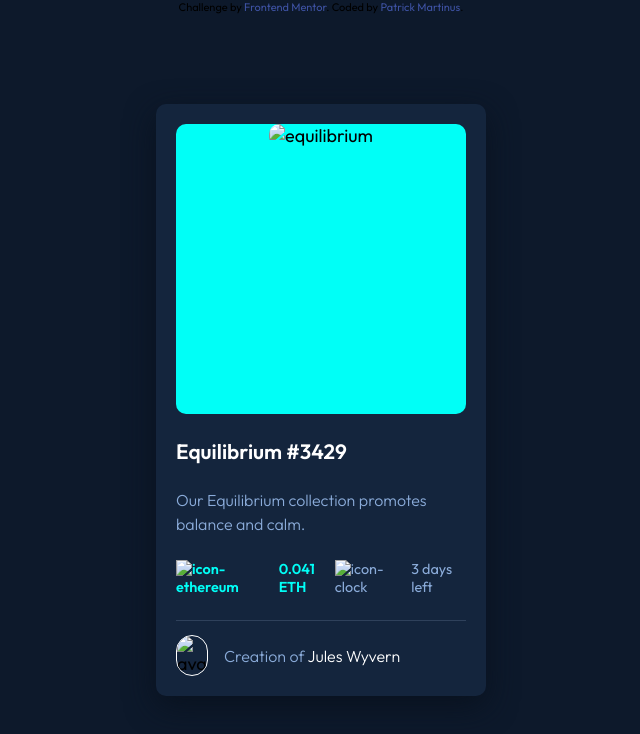
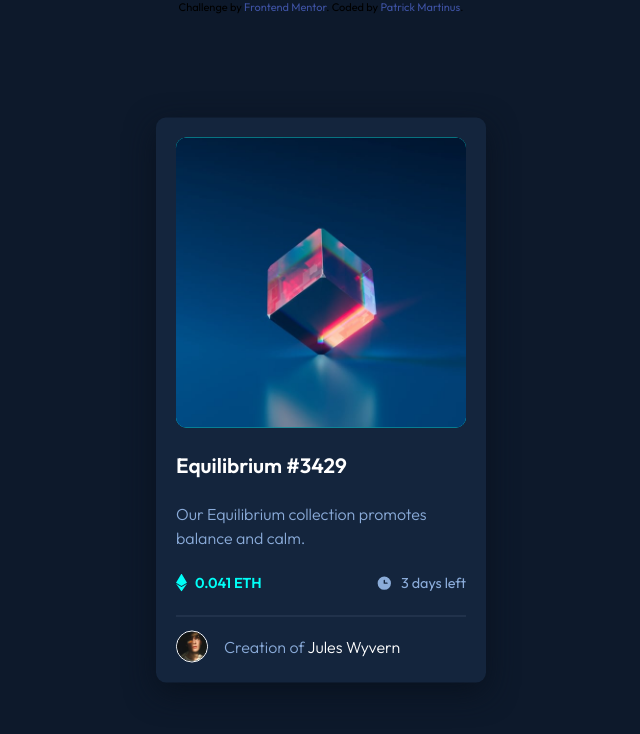
Before and after one commit to TrickPatMK/nft-preview-card-component, a plain HTML site: page index.html in a window 1280 px wide. Shown: the whole page, without its empty margins (319-959 px from the left). Drawn offline with Linux system fonts and the light colour scheme; the site is published under a folder, as on GitHub Pages, so addresses that start at the root find nothing.

Commit message:
update: image path

```diff
--- a/index.html
+++ b/index.html
@@ -20,10 +20,10 @@
       <div class="card-wrapper">
         <div class="card-image">
           <figure>
-            <img src="/images/image-equilibrium.jpg" alt="equilibrium" />
+            <img src="images/image-equilibrium.jpg" alt="equilibrium" />
           </figure>
           <a class="overlay">
-            <img src="/images/icon-view.svg" alt="view" />
+            <img src="images/icon-view.svg" alt="view" />
           </a>
         </div>
         <div class="card-title">
@@ -34,16 +34,16 @@
         </div>
         <div class="card-price">
           <div class="price-amount">
-            <img src="/images/icon-ethereum.svg" alt="icon-ethereum" />
+            <img src="images/icon-ethereum.svg" alt="icon-ethereum" />
             <p>0.041 ETH</p>
           </div>
           <div class="price-duration">
-            <img src="/images/icon-clock.svg" alt="icon-clock" />
+            <img src="images/icon-clock.svg" alt="icon-clock" />
             <p>3 days left</p>
           </div>
         </div>
         <div class="card-profile">
-          <img src="/images/image-avatar.png" alt="avatar" />
+          <img src="images/image-avatar.png" alt="avatar" />
           <p>Creation of <a class="white">Jules Wyvern</a></p>
         </div>
       </div>
```
